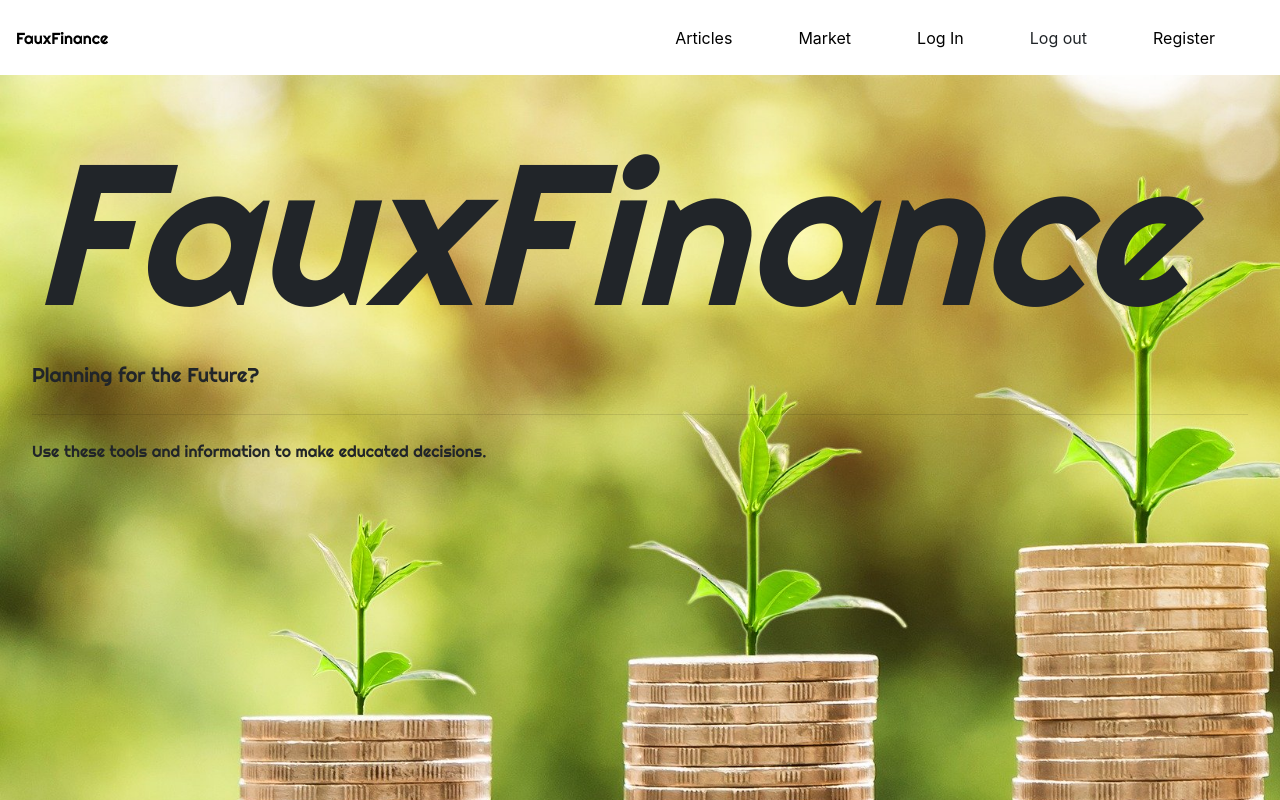
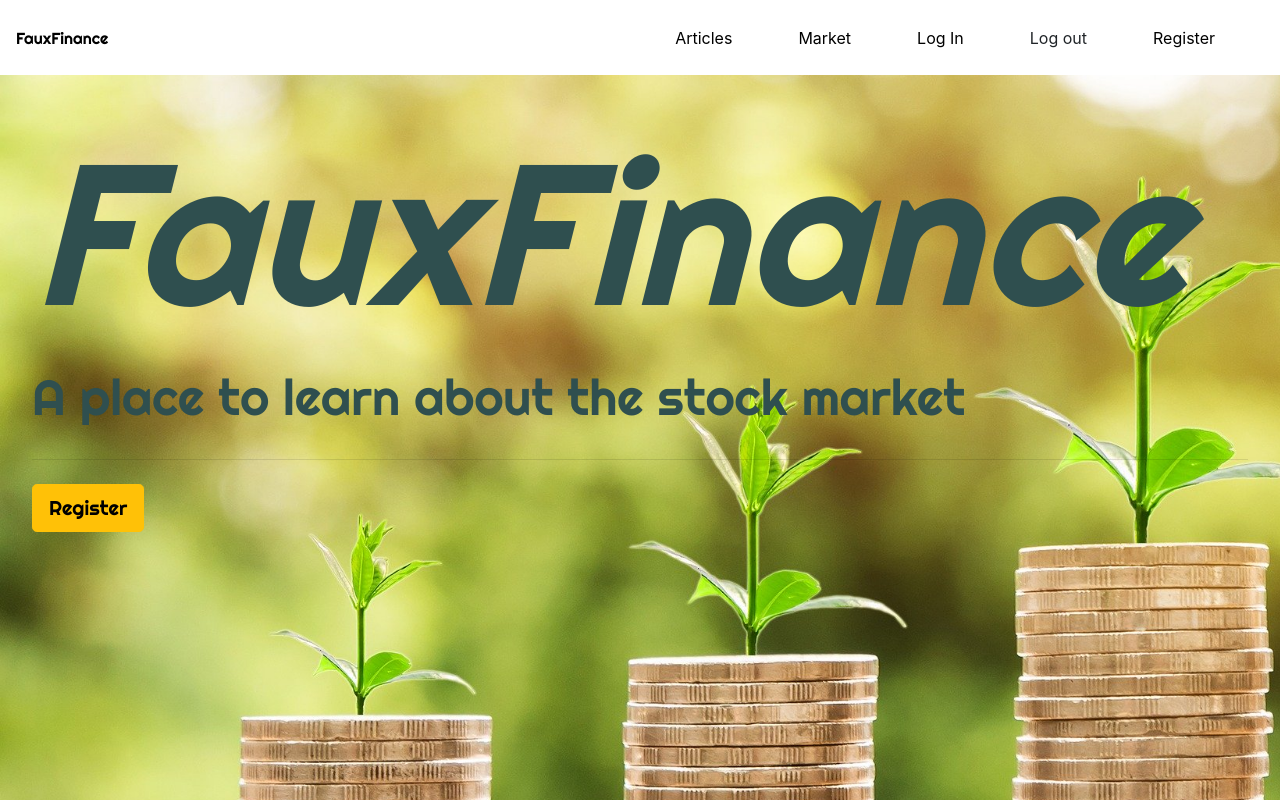
Before and after one commit to ethanhart35/Project3, a React (Create React App) app in the folder client/: page / in a window 1280 px wide. Shown: the top 800 px of the page. Built offline with nearby package versions, Linux system fonts and the light colour scheme.

Commit message:
put register on the jumbotron

```diff
--- a/client/src/components/Jumbotron.css
+++ b/client/src/components/Jumbotron.css
@@ -1,21 +1,16 @@
 .jumbotron {
      background-image: url("./images/plant$.jpg");
      background-size: cover;
-
-    /* background-repeat: no-repeat; */
-    /* background-position: bottom 50px right 100px; */
-
-
-    font-style: Rightous; font-family: 'Righteous', cursive;
-    /* color:white; */
-    /* color: darkolivegreen; */
-    /* color: black;  */
-    /* text-shadow: 2px 2px #000000;  */
+     font-family: 'Righteous', cursive;
     height: 125vh;
+    color: darkslategray;
 }
 .display-4 {
     font-size: 200px;
 }
 .btn-warning {
-    color: goldenrod;
+    color: black;
 }
+.lead{
+    font-size: 50px;
+}
--- a/client/src/components/Jumbotron.js
+++ b/client/src/components/Jumbotron.js
@@ -3,8 +3,8 @@ import './Jumbotron.css';
 
 export default ()=> <div className="jumbotron">
 <h1 className="display-4 font-italic">FauxFinance</h1>
-<p className="lead">Planning for the Future?</p>
+<p className="lead">A place to learn about the stock market</p>
 <hr className="my-4"/>
-<p>Use these tools and information to make educated decisions.</p>
-{/* <a className="btn btn-warning btn-lg" id="btn"  href="/register">Register</a> */}
+
+<a className="btn btn-warning btn-lg"  id="btn"  href="/register">Register</a>
 </div>
```
